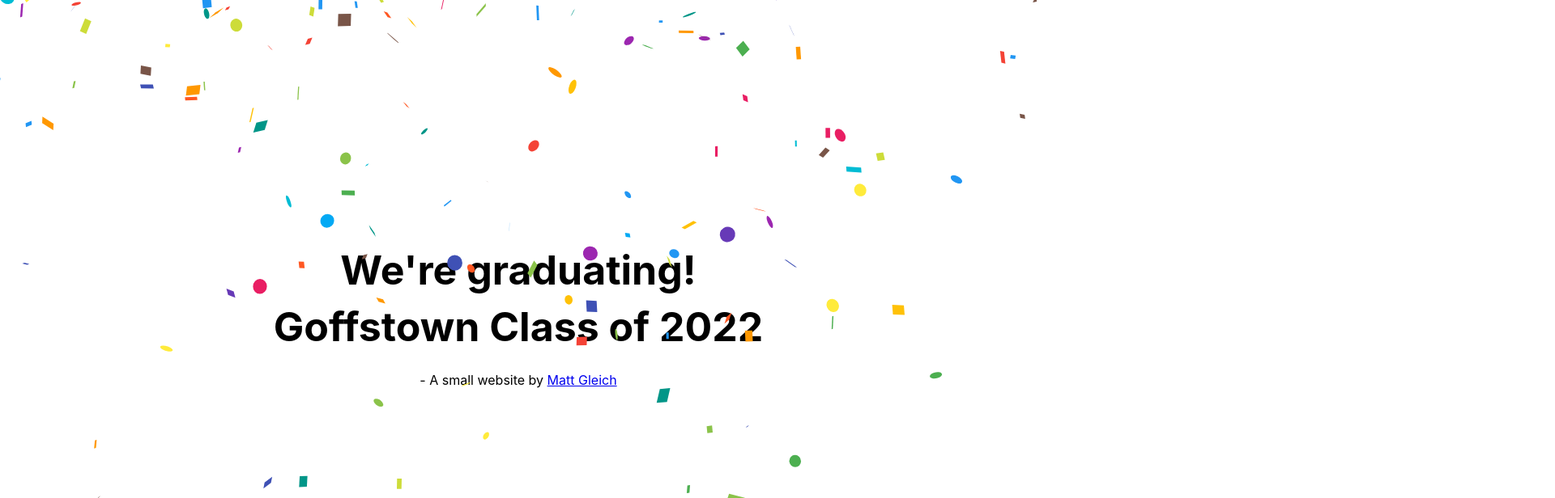
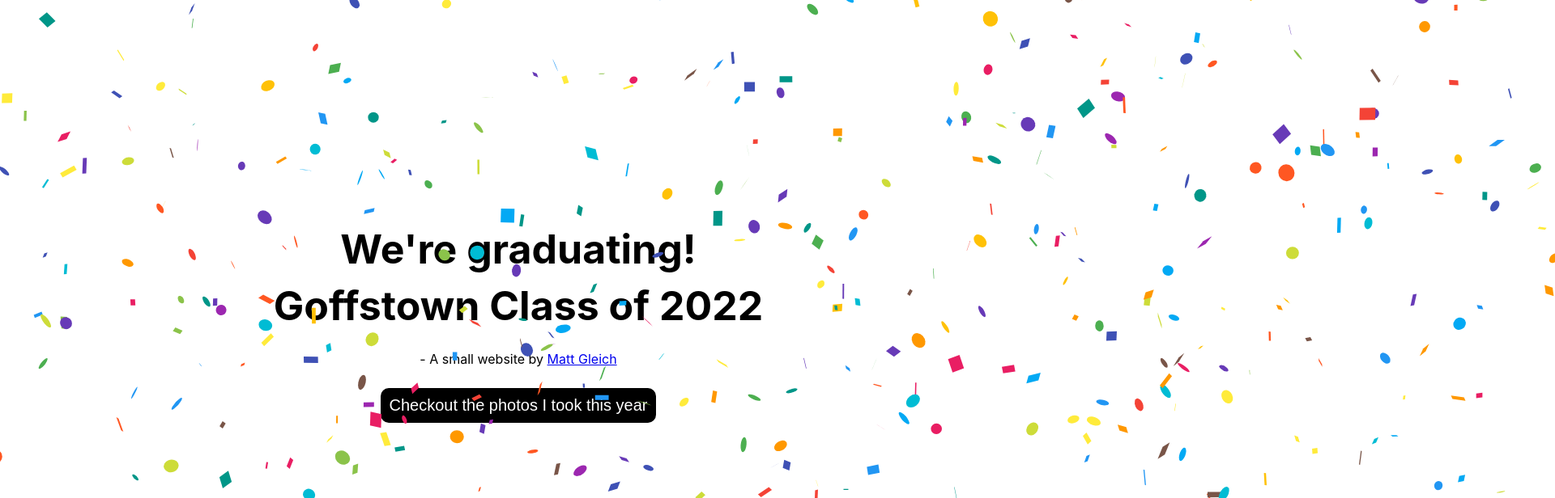
Before and after one commit to gleich/grad, a Next.js app: page / in a window 1280 px wide. Shown: the top 616 px of the page at 81% size, 1920 px wide, since content can reach past the window. Built offline with nearby package versions, Linux system fonts and the light colour scheme.

Commit message:
fix: size
Signed-off-by: Matt Gleich <git@mattglei.ch>

```diff
--- a/package.json
+++ b/package.json
@@ -9,6 +9,7 @@
     "lint": "next lint"
   },
   "dependencies": {
+    "animate.css": "^4.1.1",
     "next": "12.1.6",
     "react": "18.1.0",
     "react-confetti": "^6.1.0",
--- a/pages/index.tsx
+++ b/pages/index.tsx
@@ -8,14 +8,17 @@ import Confetti from 'react-confetti';
 const Home: NextPage = () => {
   const { width, height } = useWindowSize();
   return (
-    <div>
-      <Confetti width={width} height={height} />
+    <div className={styles.main}>
+      <Confetti width={2000} height={2000} numberOfPieces={1000} />
       <div className={styles.body}>
         <h1>We&apos;re graduating!</h1>
         <h1>Goffstown Class of 2022</h1>
         <p>
           - A small website by <a href="https://mattglei.ch">Matt Gleich</a>
         </p>
+        <a href="https://photos.mattglei.ch/ghs">
+          <button>Checkout the photos I took this year</button>
+        </a>
       </div>
     </div>
   );
--- a/styles/Home.module.css
+++ b/styles/Home.module.css
@@ -6,8 +6,15 @@
   justify-content: center;
   flex-direction: column;
   gap: 10px;
+  overflow: visible;
 }
 
 .body > h1 {
   text-align: center;
 }
+
+.main {
+  height: 100vh;
+  width: 100vw;
+  overflow: visible;
+}
--- a/styles/globals.css
+++ b/styles/globals.css
@@ -11,6 +11,15 @@ h1 {
   margin: 0;
 }
 
+button {
+  background-color: black;
+  color: white;
+  padding: 10px;
+  font-size: 20px;
+  border: none;
+  border-radius: 10px;
+}
+
 * {
   box-sizing: border-box;
 }
```
Also changed, not shown: 1 other file (tests, documents, lock files or other folders).
